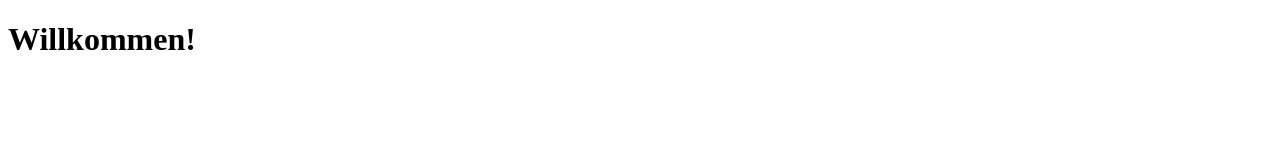
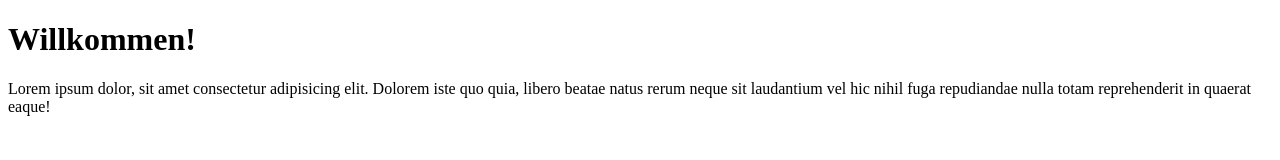
Before and after one commit to RichardWezel/Testprojekt, a plain HTML site: page index.html in a window 1280 px wide. Drawn offline with Linux system fonts and the light colour scheme.

Commit message:
lorem impson

```diff
--- a/index.html
+++ b/index.html
@@ -7,5 +7,8 @@
 </head>
 <body>
     <h1>Willkommen!</h1>
+    <div>
+        <p>Lorem ipsum dolor, sit amet consectetur adipisicing elit. Dolorem iste quo quia, libero beatae natus rerum neque sit laudantium vel hic nihil fuga repudiandae nulla totam reprehenderit in quaerat eaque!</p>
+    </div>
 </body>
 </html>
```
